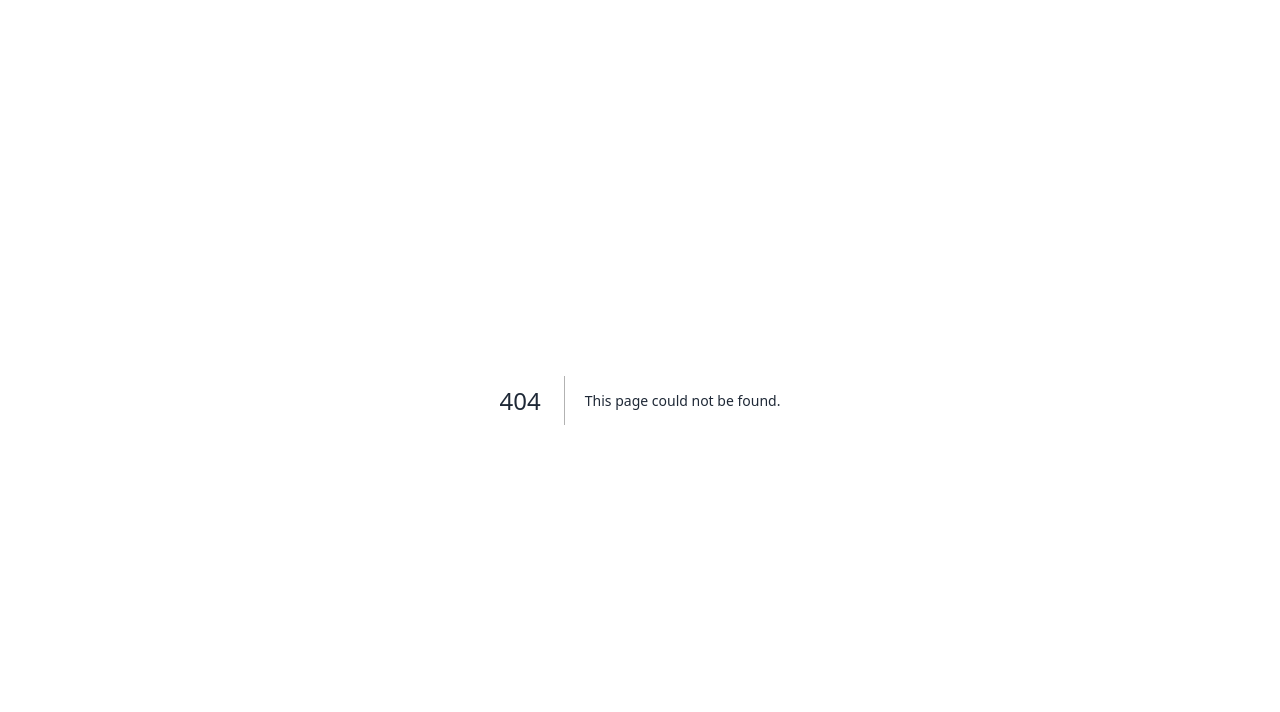
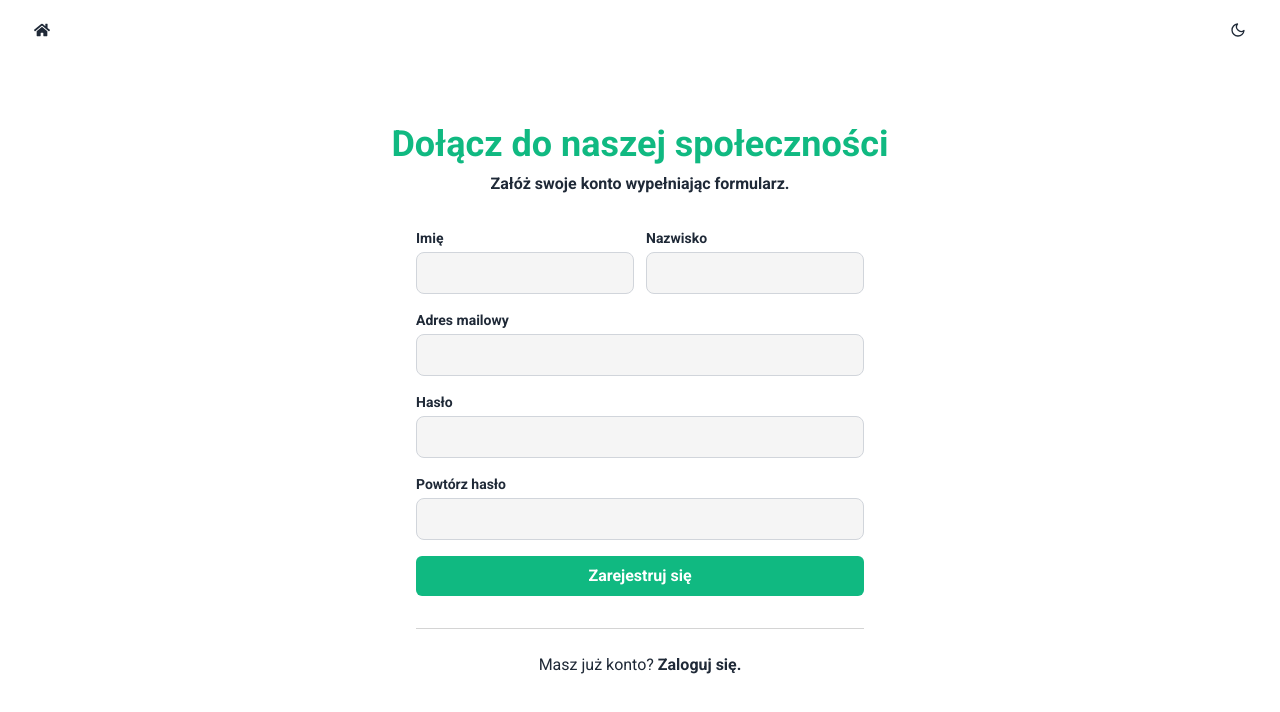
Before and after one commit to abieniek03/social-links, a Next.js app: page /rejestracja in a window 1280 px wide. Before the commit this address had no page. Shown: the top 712 px of the page. Built offline with nearby package versions, Linux system fonts and the light colour scheme.

Commit message:
Create auth interface and connect with API.

```diff
--- /dev/null
+++ b/app/(auth)/layout.tsx
@@ -0,0 +1,24 @@
+import { FC, ReactNode } from "react";
+import { FaHome } from "react-icons/fa";
+import SwitchThemeButton from "@/components/SwitchThemeButton";
+import Link from "next/link";
+
+const AuthLayout: FC<{ children: ReactNode }> = ({ children }) => {
+	return (
+		<main className="h-screen flex flex-col justify-center items-center p-5">
+			<header className="absolute w-full top-0 px-6 py-3 flex justify-between items-center">
+				<Link
+					href="/"
+					className="hover:text-primary hover:bg-light-hover dark:bg-dark dark:hover:bg-dark-hover p-2.5 rounded-md"
+				>
+					<FaHome />
+				</Link>
+				<SwitchThemeButton />
+			</header>
+
+			{children}
+		</main>
+	);
+};
+
+export default AuthLayout;
--- /dev/null
+++ b/app/(auth)/logowanie/page.tsx
@@ -0,0 +1,75 @@
+"use client";
+
+import { FC, useState } from "react";
+import Link from "next/link";
+
+import Alert from "@/components/Alert";
+import FormInput from "@/components/FormInput";
+import Button from "@/components/Button";
+
+import { zodResolver } from "@hookform/resolvers/zod";
+import { FormProvider, useForm } from "react-hook-form";
+
+import { ILoginForm } from "@/validation/login/types";
+import { defaultLoginForm } from "@/validation/login/default";
+import { loginFormSchema } from "@/validation/login/schema";
+
+import axios from "axios";
+
+const LoginPage: FC = () => {
+	const [loading, setLoading] = useState<boolean>(false);
+	const [errorAlert, setErrorAlert] = useState<string>("");
+
+	const form = useForm<ILoginForm>({
+		resolver: zodResolver(loginFormSchema),
+		defaultValues: defaultLoginForm,
+		mode: "onSubmit",
+		reValidateMode: "onChange",
+	});
+
+	const handleLogin = async (data: ILoginForm) => {
+		setErrorAlert("");
+
+		try {
+			setLoading(true);
+			await axios.post("/api/auth/login", data);
+			window.location.href = "/";
+		} catch (error: any) {
+			setLoading(false);
+			if (error.response.data.message) {
+				setErrorAlert("Nie poprawne dane logowania.");
+			}
+		}
+	};
+
+	return (
+		<>
+			<div className="text-center font-bold mb-8">
+				<h1 className="text-primary text-4xl mb-2">Witaj ponownie!</h1>
+				<p>Zaloguj się do swojego konta, aby kontynuować.</p>
+			</div>
+			<div className="w-full max-w-sm">
+				{errorAlert !== "" && <Alert type="error" info={errorAlert} />}
+				<FormProvider {...form}>
+					<form className="w-full max-w-sm" onSubmit={form.handleSubmit(handleLogin)}>
+						<FormInput type="email" id="email" label="Adres mailowy" />
+						<FormInput type="password" id="password" label="Hasło" />
+						<Button
+							variant="primary"
+							label="Zaloguj się"
+							loading={loading}
+							loadingLabel="Logowanie..."
+							fullWidth={true}
+						/>
+					</form>
+				</FormProvider>
+				<hr className="mt-8 mb-6 border-neutral-300" />
+				<Link href="/rejestracja" className=" block text-center hover:underline">
+					Nie masz jeszcze konta? <span className="font-bold">Zarejestruj się.</span>
+				</Link>
+			</div>
+		</>
+	);
+};
+
+export default LoginPage;
--- /dev/null
+++ b/app/(auth)/rejestracja/page.tsx
@@ -0,0 +1,82 @@
+"use client";
+
+import { FC, useState } from "react";
+import Link from "next/link";
+
+import Alert from "@/components/Alert";
+import FormInput from "@/components/FormInput";
+import Button from "@/components/Button";
+
+import { zodResolver } from "@hookform/resolvers/zod";
+import { FormProvider, useForm } from "react-hook-form";
+
+import { IRegisterForm } from "@/validation/register/types";
+import { defaultRegisterForm } from "@/validation/register/default";
+import { registerFormSchema } from "@/validation/register/schema";
+
+import axios from "axios";
+
+const RegisterPage: FC = () => {
+	const [loading, setLoading] = useState<boolean>(false);
+	const [errorAlert, setErrorAlert] = useState<string>("");
+
+	const form = useForm<IRegisterForm>({
+		resolver: zodResolver(registerFormSchema),
+		defaultValues: defaultRegisterForm,
+		mode: "onSubmit",
+		reValidateMode: "onChange",
+	});
+
+	const handleRegister = async (data: IRegisterForm) => {
+		setErrorAlert("");
+
+		try {
+			setLoading(true);
+			await axios.post("/api/auth/register", data);
+		} catch (error: any) {
+			if (error.response.status === 409) {
+				setErrorAlert("Istnieje już użytkownik zarejestrowany na podany adres mailowy.");
+			} else {
+				setErrorAlert("Rejestracja nie udana.");
+			}
+		} finally {
+			setLoading(false);
+		}
+	};
+
+	return (
+		<>
+			<div className="text-center font-bold mb-8">
+				<h1 className="text-primary text-4xl mb-2">Dołącz do naszej społeczności</h1>
+				<p>Załóż swoje konto wypełniając formularz.</p>
+			</div>
+			<div className="w-full max-w-md">
+				{errorAlert !== "" && <Alert type="error" info={errorAlert} />}
+				<FormProvider {...form}>
+					<form className="w-full max-w-md" onSubmit={form.handleSubmit(handleRegister)}>
+						<div className="md:flex md:justify-between md:items-center md:gap-3">
+							<FormInput type="text" id="firstName" label="Imię" />
+							<FormInput type="text" id="lastName" label="Nazwisko" />
+						</div>
+						<FormInput type="email" id="email" label="Adres mailowy" />
+						<FormInput type="password" id="password" label="Hasło" />
+						<FormInput type="password" id="rePassword" label="Powtórz hasło" />
+						<Button
+							variant="primary"
+							label="Zarejestruj się"
+							loading={loading}
+							loadingLabel="Rejestracja..."
+							fullWidth={true}
+						/>
+					</form>
+				</FormProvider>
+				<hr className="mt-8 mb-6 border-neutral-300" />
+				<Link href="/logowanie" className=" block text-center hover:underline">
+					Masz już konto? <span className="font-bold">Zaloguj się.</span>
+				</Link>
+			</div>
+		</>
+	);
+};
+
+export default RegisterPage;
--- /dev/null
+++ b/components/Alert.tsx
@@ -0,0 +1,32 @@
+interface IAlert {
+	type: string;
+	info: string;
+}
+
+const stylesError = "text-red-800 border-red-300 bg-red-50";
+const stylesInfo = "text-blue-800 border border-blue-300 bg-blue-50";
+const stylesSuccess = "text-green-800 border border-green-300 bg-green-50";
+
+export default function Alert({ type, info }: IAlert) {
+	return (
+		<div
+			className={`flex items-center p-4 mb-4 text-sm border rounded-lg ${type === "error" && stylesError}
+      ${type === "info" && stylesInfo}
+      ${type === "success" && stylesSuccess}
+      `}
+			role="alert"
+		>
+			<svg
+				className="flex-shrink-0 inline w-4 h-4 mr-3"
+				aria-hidden="true"
+				xmlns="http://www.w3.org/2000/svg"
+				fill="currentColor"
+				viewBox="0 0 20 20"
+			>
+				<path d="M10 .5a9.5 9.5 0 1 0 9.5 9.5A9.51 9.51 0 0 0 10 .5ZM9.5 4a1.5 1.5 0 1 1 0 3 1.5 1.5 0 0 1 0-3ZM12 15H8a1 1 0 0 1 0-2h1v-3H8a1 1 0 0 1 0-2h2a1 1 0 0 1 1 1v4h1a1 1 0 0 1 0 2Z" />
+			</svg>
+
+			<p className="font-medium">{info}</p>
+		</div>
+	);
+}
```
